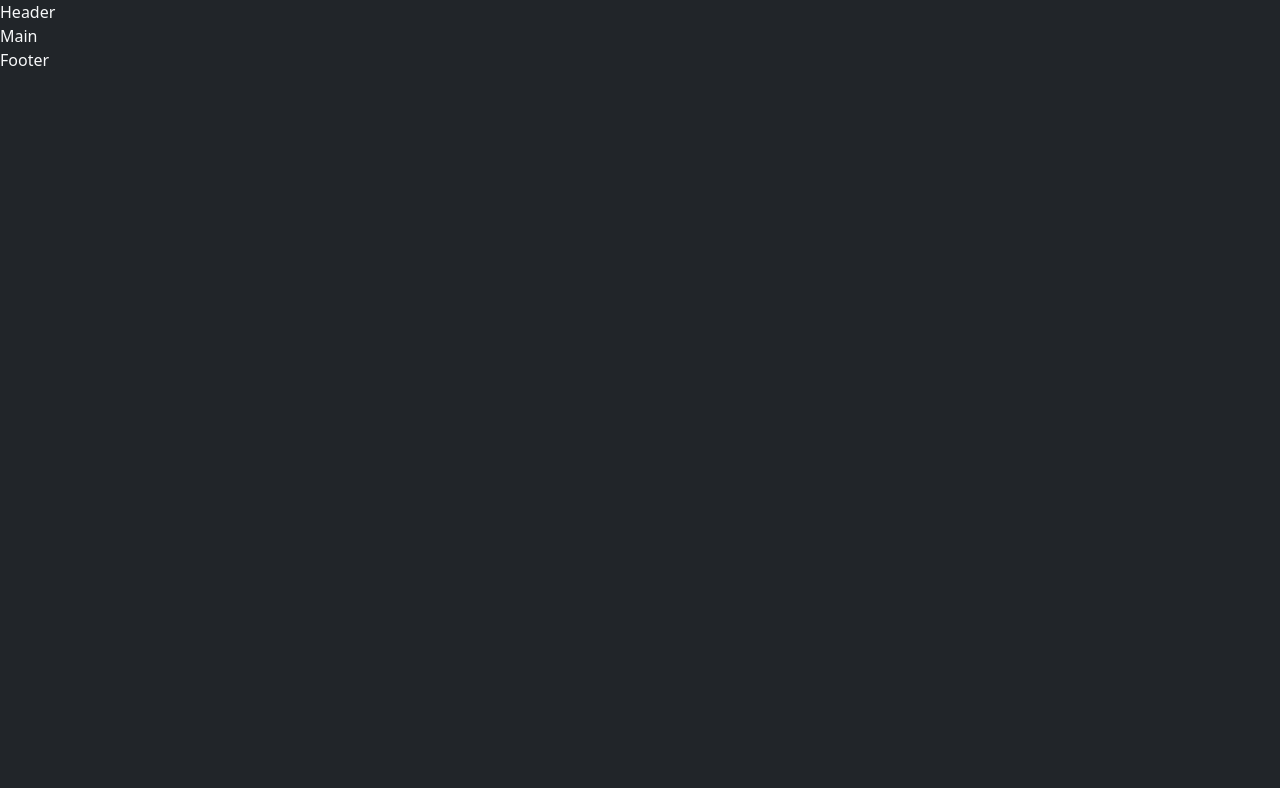
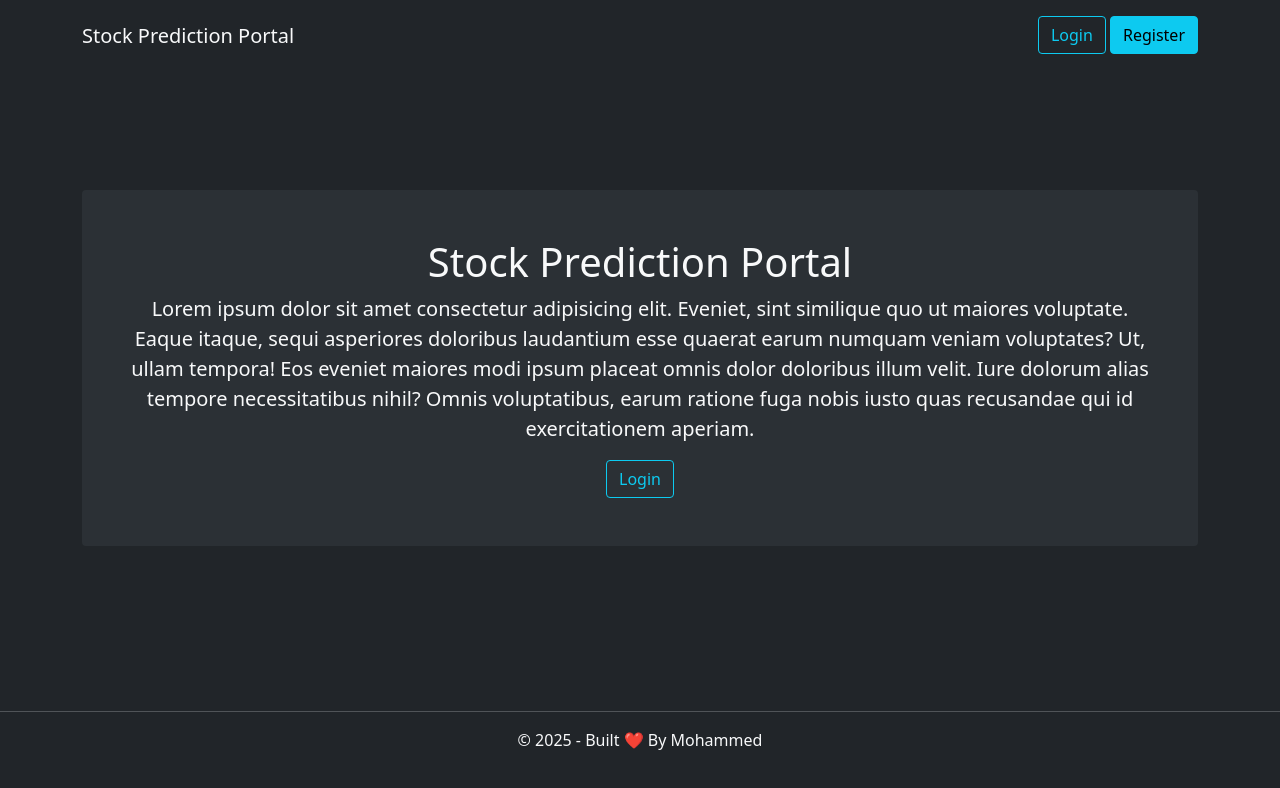
Before and after one commit to MrMohone/stock-prediction-portal, a React (Vite) app in the folder frontend-react/: page /register in a window 1280 px wide. Shown: the top 788 px of the page. Built offline with nearby package versions, Linux system fonts and the light colour scheme.

Commit message:
home page react

```diff
--- a/frontend-react/src/assets/css/style.css
+++ b/frontend-react/src/assets/css/style.css
@@ -1,3 +1,14 @@
 body{
     background-color: #212529;
 }
+.bg-light-dark{
+    background-color: #2B3035;
+}
+#root{
+    display: flex;
+    flex-direction: column;
+    min-height: 100vh;
+}
+.container{
+    flex: 1;
+}
--- /dev/null
+++ b/frontend-react/src/components/Button.jsx
@@ -0,0 +1,11 @@
+import React from 'react'
+
+const Login = (props) => {
+  return (
+    <>
+    <a href="" className={`btn ${props.class}`}>{props.text}</a>
+    </>
+  )
+}
+
+export default Login
--- a/frontend-react/src/components/Footer.jsx
+++ b/frontend-react/src/components/Footer.jsx
@@ -2,7 +2,13 @@ import React from 'react'
 
 const Footer = () => {
   return (
-    <div className='text-light'>Footer</div>
+   <>
+   <footer className='footer my-3 py-3'>
+    <hr className='border-bottom'/>
+    <p className="text-light text-center">&copy; 2025 - Built ❤️ By Mohammed</p>
+
+   </footer>
+   </>
   )
 }
 
--- a/frontend-react/src/components/Header.jsx
+++ b/frontend-react/src/components/Header.jsx
@@ -1,8 +1,18 @@
 import React from 'react'
+import Button from './Button'
 
 const Header = () => {
   return (
-    <div className='text-light'>Header</div>
+    <>
+    <nav className="navbar container py-3 align-items-start">
+      <a className='navbar-brand text-light' href="">Stock Prediction Portal</a>
+      <div>
+        <Button text='Login' class='btn-outline-info' />
+        &nbsp;
+        <Button text='Register' class='btn-info'/>
+      </div>
+    </nav>
+    </>
   )
 }
 
--- a/frontend-react/src/components/Main.jsx
+++ b/frontend-react/src/components/Main.jsx
@@ -1,8 +1,22 @@
 import React from 'react'
+import Button from './Button'
 
 const Main = () => {
   return (
-    <div className='text-light'>Main</div>
+   <>
+   <div className='container'>
+    <div className="p-5 text-center bg-light-dark rounded">
+      <h1 className="text-light">Stock Prediction Portal</h1>
+      <p className="text-light lead">Lorem ipsum dolor sit amet consectetur adipisicing elit.
+         Eveniet, sint similique quo ut maiores voluptate. Eaque itaque, sequi asperiores
+          doloribus laudantium esse quaerat earum numquam veniam voluptates? Ut, ullam tempora!
+      Eos eveniet maiores modi ipsum placeat omnis dolor doloribus illum velit. Iure dolorum alias
+       tempore necessitatibus nihil? Omnis voluptatibus, earum ratione fuga
+       nobis iusto quas recusandae qui id exercitationem aperiam.</p>
+       <Button text='Login' class='btn-outline-info' />
+    </div>
+   </div>
+   </>
   )
 }
 
```
